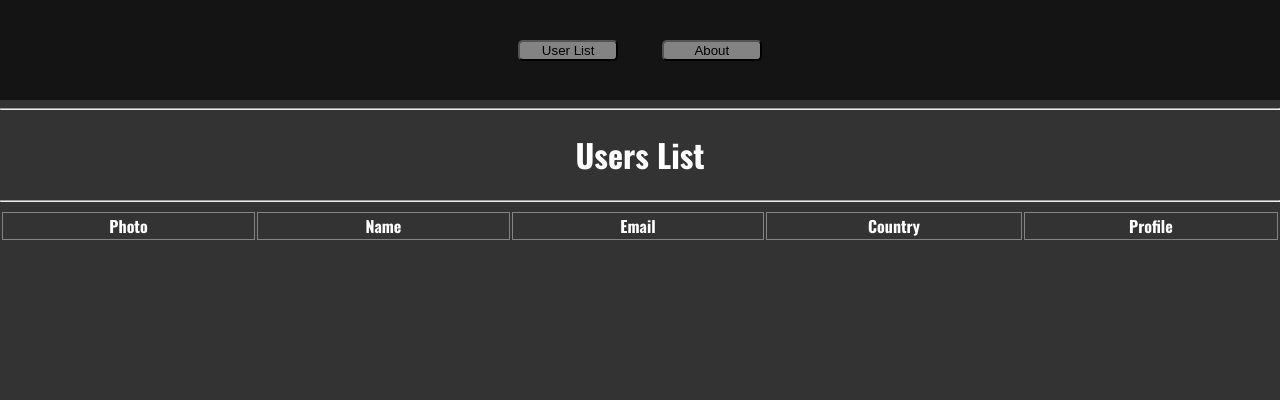
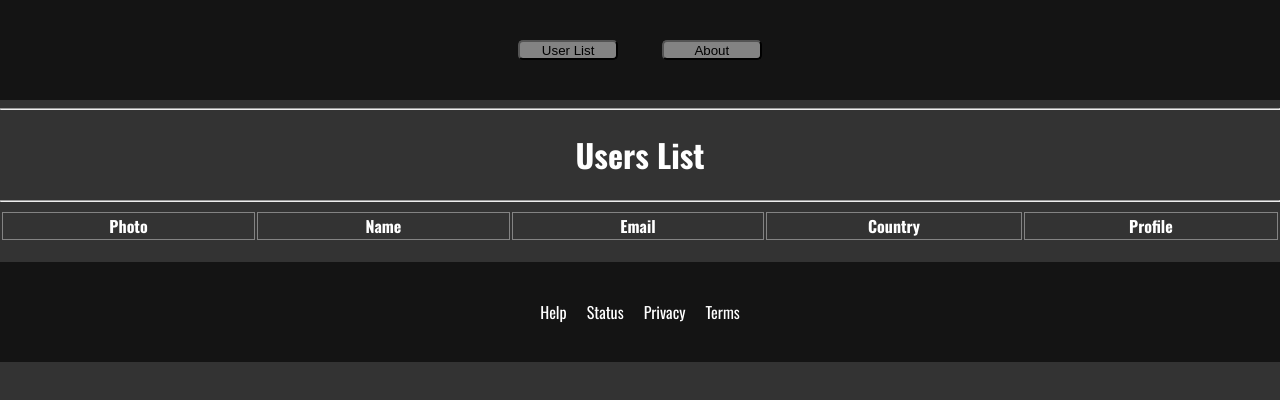
Before and after one commit to GabiBastias/SPAJavascriptVanilla, a plain HTML site: page index.html in a window 1280 px wide. Drawn offline with nearby package versions, Linux system fonts and the light colour scheme; no server answers.

Commit message:
General changes in styles and javascript

```diff
--- a/index.html
+++ b/index.html
@@ -10,7 +10,7 @@
     <title>SPA</title>
 </head>
 <body>
-    <header class="header">
+    <header>
         <nav class="nav">
             <button type="button" class="button-nav" id="btn-user-list">User List</button>
             <button type="button" class="button-nav" id="btn-about">About</button>
@@ -38,7 +38,12 @@
     </main>
 
     <footer>
-
+        <ul class="footer-list">
+            <li>Help</li>
+            <li>Status</li>
+            <li>Privacy</li>
+            <li>Terms</li>
+        </ul>
     </footer>
     <script type="module" src="./main.js"></script>
 </body>
--- a/main.css
+++ b/main.css
@@ -33,11 +33,36 @@ th{
     border: 1px solid rgb(131, 131, 131);
 }
 
+footer{
+    margin-top: 20px;
+    width: 100%;
+    height: 100px;
+    background-color: rgb(20, 20, 20);
+    display: flex;
+    justify-content: center;
+    align-items: center;
+}
+
 .button-nav{
     background-color: rgb(131, 131, 131);
     border-radius: 5px;
     width: 100px;
+    height: 20px;
     margin: 20px;
+    cursor: pointer;
+    transition: 0.2s;
+    &:hover{
+        width: 150px;
+        height: 30px;
+
+    }
+}
+
+.profile-button{
+    border: 0;
+    padding: 0;
+    background-color: transparent;
+    cursor: pointer;
 }
 
 .section-profile{
@@ -95,3 +120,12 @@ th{
         border-radius: 2% 2% 15% 15%;
     }
 }
+
+.footer-list{
+    display: flex;
+    flex-direction: row;
+    gap: 20px;
+    list-style: none;
+    margin: 0px;
+    padding: 0px;
+}
--- a/main.js
+++ b/main.js
@@ -33,8 +33,8 @@ users.map((user, index) => {
 
     const profileCell = row.insertCell();
     const button = document.createElement("button");
-    button.style = "border: 0; padding: 0; background-color: transparent; cursor: pointer;";
     button.innerHTML = infoSVG;
+    button.className = "profile-button";
     profileCell.appendChild(button)
     button.addEventListener("click", () => {
         window.history.pushState({index}, "");
@@ -95,6 +95,8 @@ btnAbout.addEventListener("click", () => {
                 <p>This application, built using vanilla JavaScript, HTML and CSS Vanilla, offers a smooth browsing experience.</p>
 
                 <p>Discover user profiles seamlessly with just a click. Enjoy instant access to user information without page reloads, thanks to the power of single-page architecture. Explore user details effortlessly, all within this sleek and efficient application.<p>
+
+                <p>If you reload the page, it the entire list of users will be updated. I am fetching from a random people API and with each upload it fetchs again.<p>
             </div>
 
             <div class="div-myself">
```
